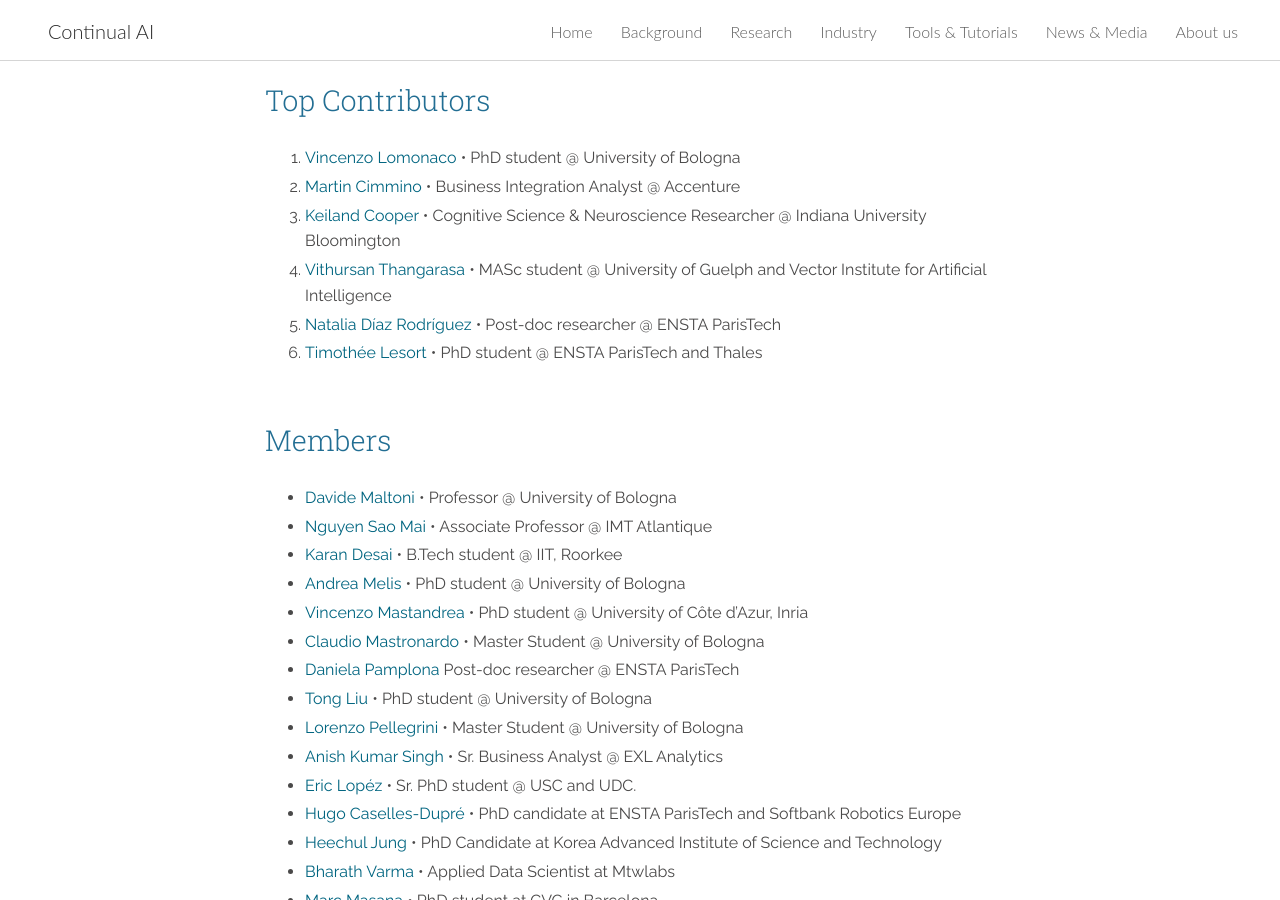
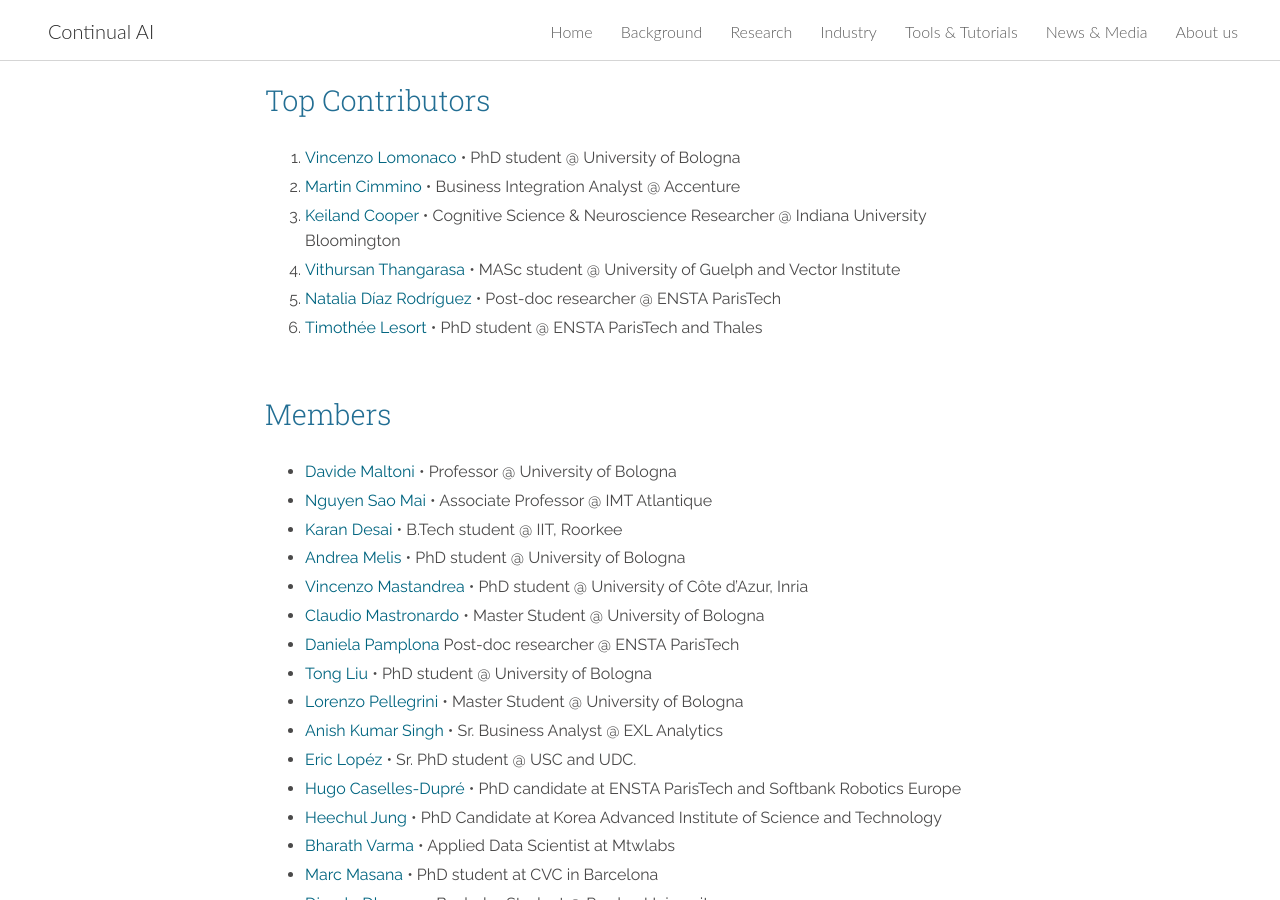
Before and after one commit to giparisi/website, a Jekyll site: the page built from about_us.md, in a window 1280 px wide and 900 px high, scrolled down 461 px. Built offline with Jekyll 4.4.1, drawn with Linux system fonts in a browser that asks for light colours; nearby versions of some CDN libraries.

Commit message:
Fix Vithursan Thangarasa affiliation

```diff
--- a/about_us.md
+++ b/about_us.md
@@ -20,7 +20,7 @@ layout: page
  1. [Vincenzo Lomonaco](http://vincenzolomonaco.com) &bull; PhD student @ University of Bologna
  2. [Martin Cimmino](https://www.linkedin.com/in/martin-cimmino-23a87086/) &bull; Business Integration Analyst @ Accenture
  3. [Keiland Cooper](http://kwcooper.xyz) &bull; Cognitive Science & Neuroscience Researcher @ Indiana University Bloomington
- 4. [Vithursan Thangarasa](https://embedding.ai/) &bull; MASc student @ University of Guelph and Vector Institute for Artificial Intelligence
+ 4. [Vithursan Thangarasa](https://embedding.ai/) &bull; MASc student @ University of Guelph and Vector Institute
  5. [Natalia Díaz Rodríguez](https://about.me/NataliaDiazRodriguez) &bull; Post-doc researcher @ ENSTA ParisTech
  6. [Timothée Lesort](https://scholar.google.com/citations?user=5NttkuoAAAAJ&hl=en) &bull; PhD student @ ENSTA ParisTech and Thales
 
```
